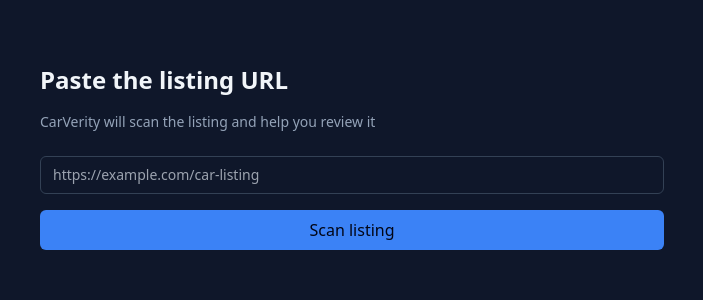
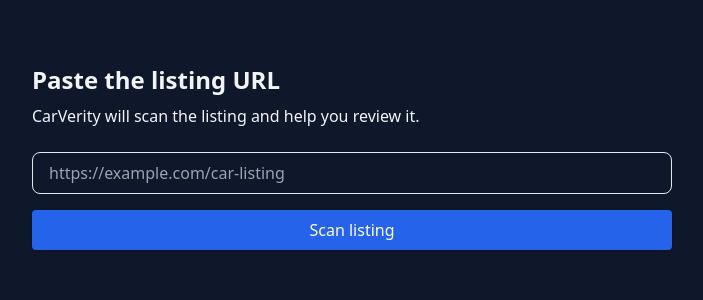
Before and after one commit to jeremy-swallow/carverity-clean, a React (Vite) app: page /start-scan in a window 1280 px wide. Shown: the top 300 px of the page, without its empty margins (288-991 px from the left). Built offline with nearby package versions, Linux system fonts and the light colour scheme.

Commit message:
fix: save listing URL from /start-scan and route to analyzing

```diff
--- a/src/pages/StartScan.tsx
+++ b/src/pages/StartScan.tsx
@@ -1,8 +1,6 @@
 // src/pages/StartScan.tsx
-
 import { useState } from "react";
 import { useNavigate } from "react-router-dom";
-import { saveProgress } from "../utils/scanProgress";
 
 const LISTING_URL_KEY = "carverity_online_listing_url";
 
@@ -13,45 +11,39 @@ export default function StartScan() {
   function handleSubmit(e: React.FormEvent) {
     e.preventDefault();
 
-    const trimmed = url.trim();
-    if (!trimmed || !trimmed.startsWith("http")) {
-      alert("Please enter a valid listing URL.");
+    const cleaned = url.trim();
+    if (!cleaned) {
+      alert("Please paste a valid car listing URL before continuing.");
       return;
     }
 
-    // Persist URL for the entire online scan flow
-    localStorage.setItem(LISTING_URL_KEY, trimmed);
+    // ✅ Persist URL for the analyzing step
+    localStorage.setItem(LISTING_URL_KEY, cleaned);
 
-    // Persist scan progress
-    saveProgress({
-      type: "online",
-      step: "/online/analyzing-listing",
-      listingUrl: trimmed,
-      startedAt: new Date().toISOString(),
-    });
-
-    // Continue to analyzing screen
-    navigate("/online/analyzing-listing", { replace: true });
+    // 🚀 Move to analyzing screen
+    navigate("/online/analyzing-listing");
   }
 
   return (
-    <div className="max-w-2xl mx-auto px-6 py-16">
-      <h1 className="text-2xl font-semibold mb-4">Paste the listing URL</h1>
-      <p className="text-sm text-slate-400 mb-6">
-        CarVerity will scan the listing and help you review it
+    <div className="max-w-2xl mx-auto px-4 py-16">
+      <h1 className="text-2xl font-semibold mb-2">Paste the listing URL</h1>
+      <p className="text-muted-foreground mb-6">
+        CarVerity will scan the listing and help you review it.
       </p>
 
       <form onSubmit={handleSubmit} className="space-y-4">
         <input
-          className="w-full rounded-md bg-slate-900 border border-slate-700 px-3 py-2 text-sm"
+          type="url"
           value={url}
           onChange={(e) => setUrl(e.target.value)}
+          className="w-full px-4 py-2 border rounded-lg bg-slate-900"
           placeholder="https://example.com/car-listing"
+          required
         />
 
         <button
           type="submit"
-          className="w-full rounded-md bg-blue-500 text-slate-950 py-2 font-medium"
+          className="bg-blue-600 text-white px-5 py-2 rounded shadow w-full"
         >
           Scan listing
         </button>
```
